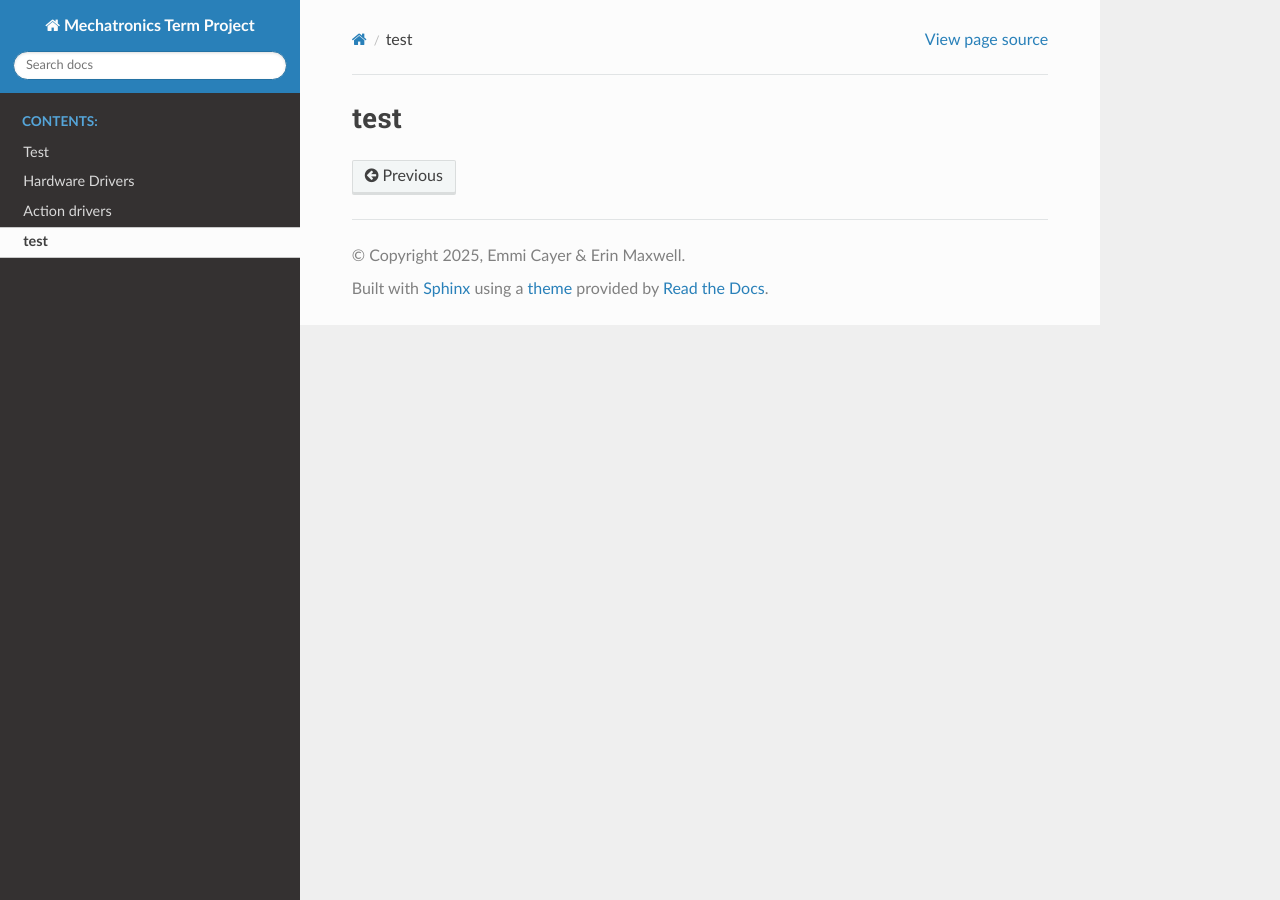
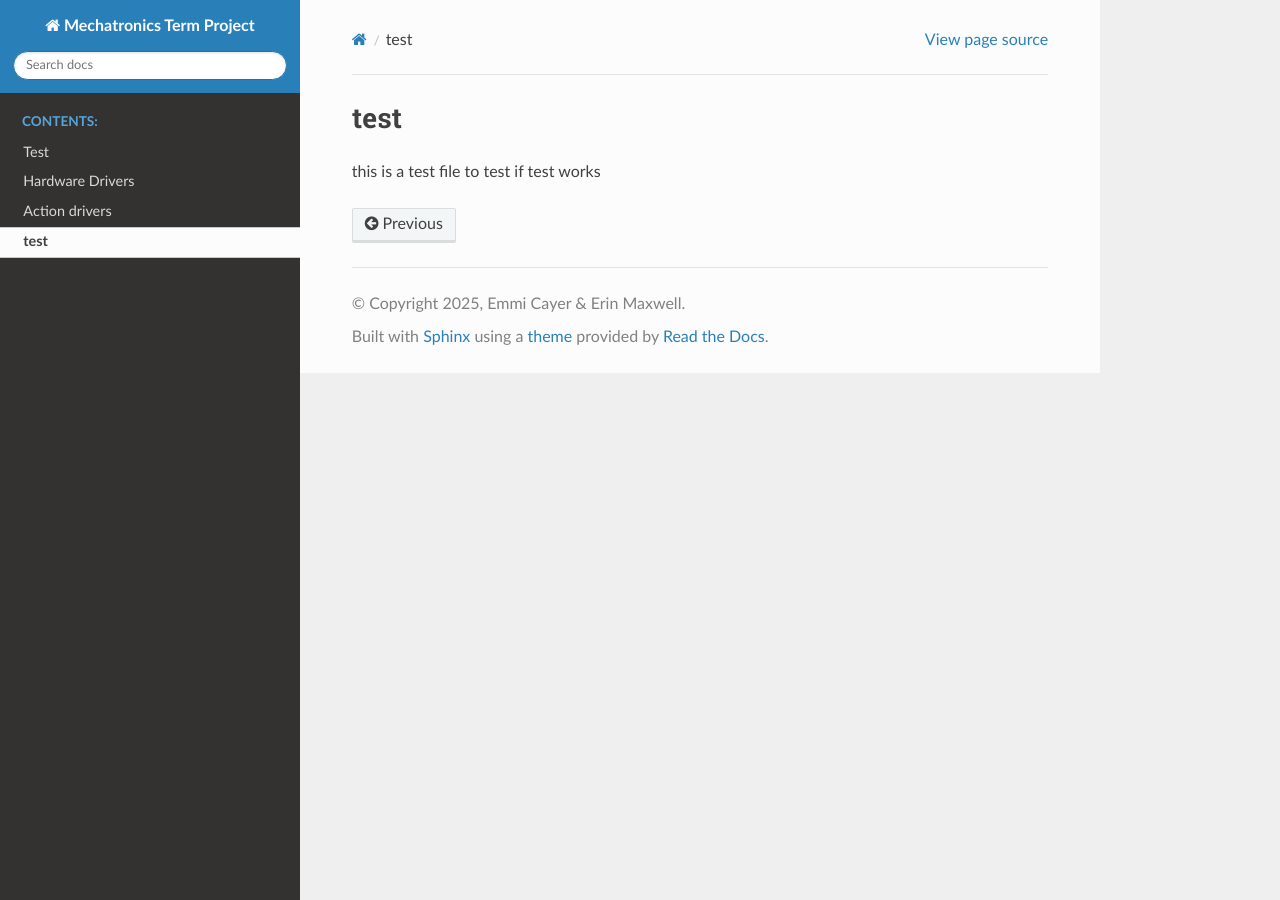
Before and after one commit to emmicayer/Mechatronics-Repository, a Sphinx documentation site: the page built from docs/test.rst, in a window 1280 px wide. Built offline with Sphinx 7.4.7 and the Read the Docs theme 3.1.0, drawn with Linux system fonts in a browser that asks for light colours.

Commit message:
Update test.rst

```diff
--- a/docs/test.rst
+++ b/docs/test.rst
@@ -1,2 +1,5 @@
 test
 =================
+
+
+this is a test file to test if test works
```
